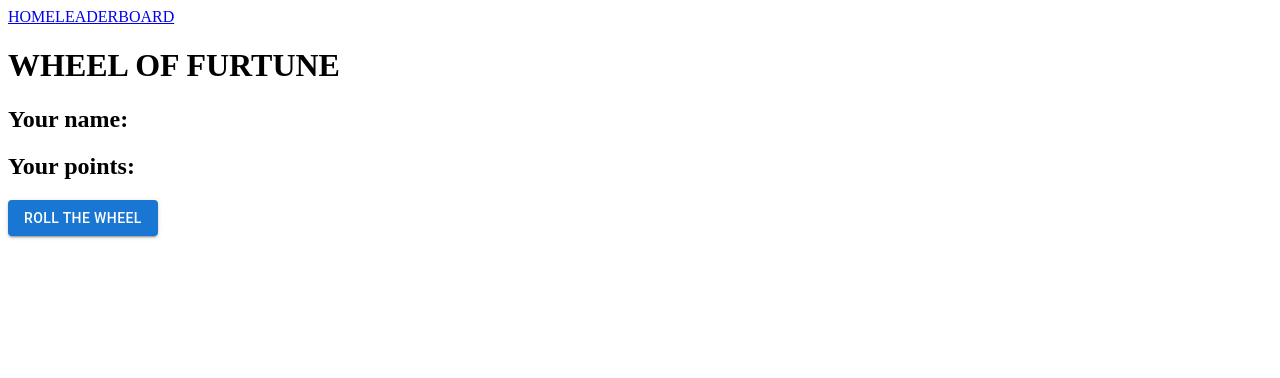
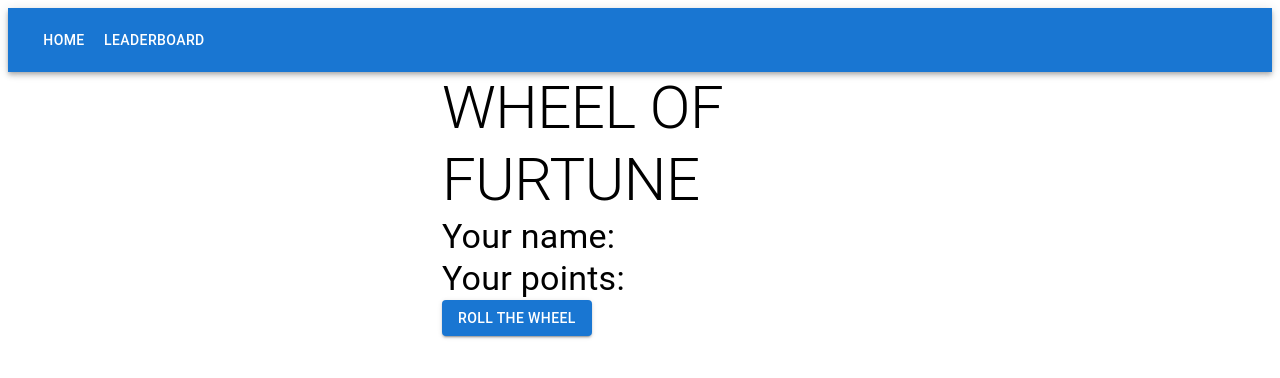
Before and after one commit to Sorsi/wheel-of-fortune, a Next.js app: page /game in a window 1280 px wide. Shown: the top 378 px of the page. Built offline with nearby package versions, Linux system fonts and the light colour scheme.

Commit message:
updated game layout

```diff
--- a/pages/game.jsx
+++ b/pages/game.jsx
@@ -1,13 +1,22 @@
-import { Button } from '@mui/material';
 import Link from 'next/link';
 import { useState } from 'react';
 import { useSelector, useDispatch } from 'react-redux';
+import Button from '@mui/material/Button';
+import Container from '@mui/material/Container';
+import Box from '@mui/material/Box';
+import { Typography } from '@mui/material';
+import AppBar from '@mui/material/AppBar';
+import Toolbar from '@mui/material/Toolbar';
+import IconButton from '@mui/material/IconButton';
+import MenuIcon from '@mui/icons-material/Menu';
+import { useRouter } from 'next/router';
 
 export default function Game() {
 	const [result, setResult] = useState('');
 	const selectedUser = useSelector((state) => state.selectedUser);
 	const dispatch = useDispatch();
 	let isBtnDisabled = false;
+	const router = useRouter();
 
 	const handleRollClick = async () => {
 		const randomNumber = generateRandomNumber();
@@ -86,15 +95,43 @@ export default function Game() {
 		return 0;
 	};
 
+	const handleHomeClick = () => {
+		router.push('/');
+	};
+
+	const handleLeaderboardClick = () => {
+		router.push('/leaderboard');
+	};
+
 	return (
 		<>
-			<Link href="/">HOME</Link>
-			<Link href="/leader-board">LEADERBOARD</Link>
-			<h1>WHEEL OF FURTUNE</h1>
-			<h2>Your name: {selectedUser.name}</h2>
-			<h2>Your points: {selectedUser.points}</h2>
-			<Button variant='contained' disabled={isBtnDisabled} onClick={handleRollClick}>ROLL THE WHEEL</Button>
-			{result && <p>{result}</p>}
+			<Box sx={{ flexGrow: 1 }}>
+				<AppBar component="nav" position="static">
+					<Toolbar>
+						<Box sx={{ display: { xs: 'none', sm: 'block' } }}>
+							<Button
+								onClick={handleHomeClick}
+								sx={{ color: '#fff' }}>
+								HOME
+							</Button>
+						</Box>
+						<Box sx={{ display: { xs: 'none', sm: 'block' } }}>
+							<Button
+								onClick={handleLeaderboardClick}
+								sx={{ color: '#fff' }}>
+								LEADERBOARD
+							</Button>
+						</Box>
+					</Toolbar>
+				</AppBar>
+			</Box>
+			<Container maxWidth="xs">
+				<Typography variant="h2">WHEEL OF FURTUNE</Typography>
+				<Typography variant="h4">Your name: {selectedUser.name}</Typography>
+				<Typography variant="h4">Your points: {selectedUser.points}</Typography>
+				<Button variant='contained' disabled={isBtnDisabled} onClick={handleRollClick}>ROLL THE WHEEL</Button>
+				{result && <p>{result}</p>}
+			</Container>
 		</>
 	);
 }
```
Also changed, not shown: pages/leaderboard.jsx (renamed from pages/leader-board.jsx).
